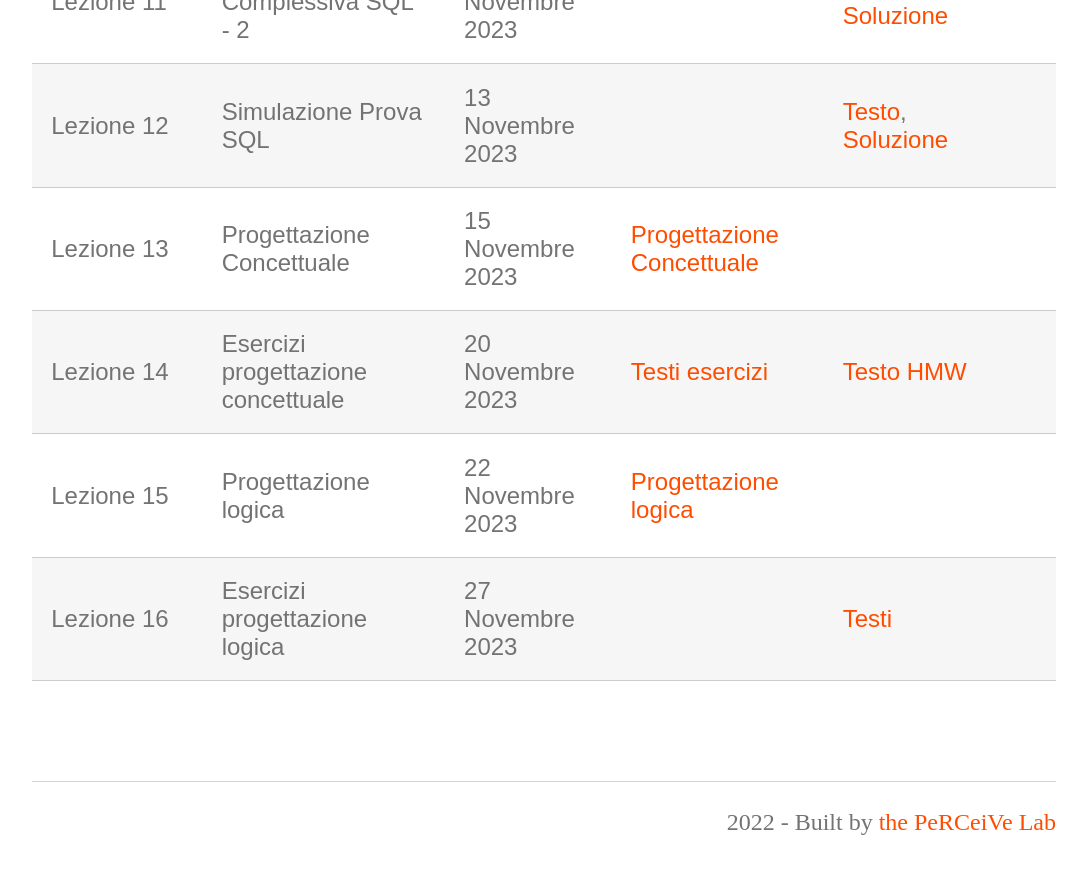
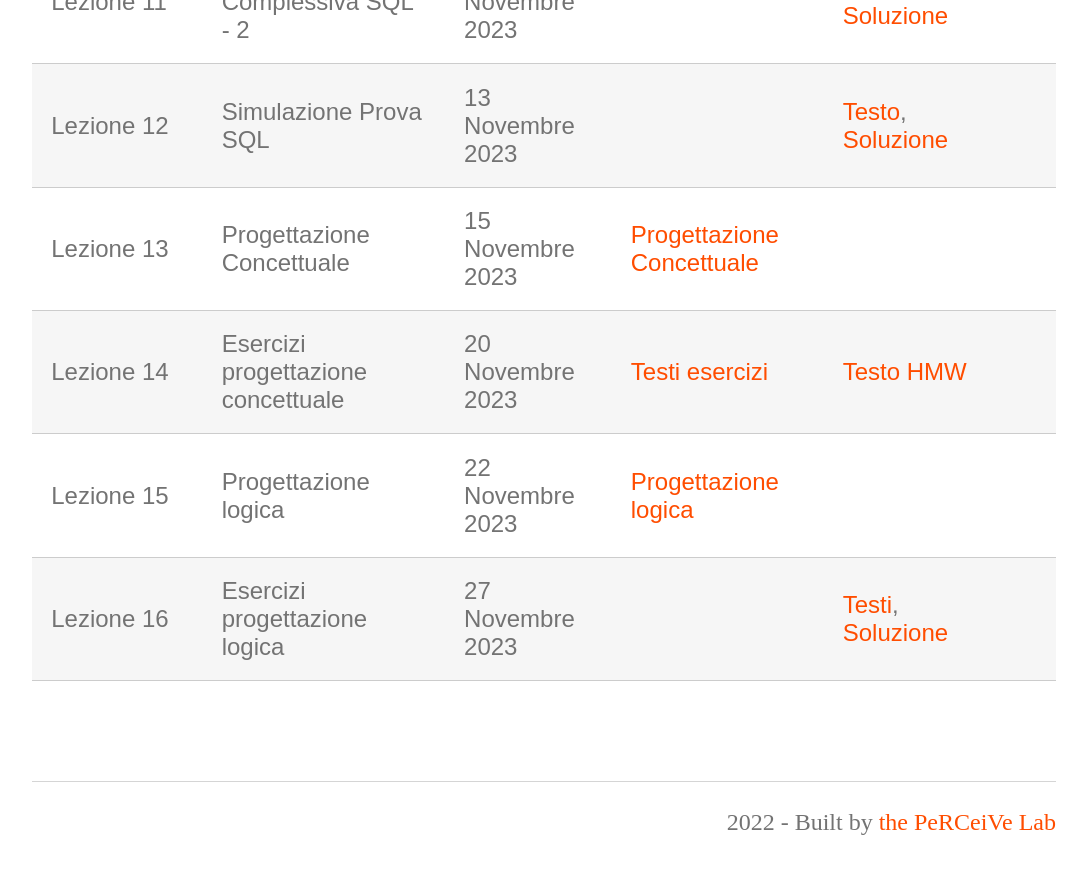
Before and after one commit to perceivelab/database-course, a Jekyll site: the page built from lezioni.md, in a window 1280 px wide and 900 px high, scrolled down 1580 px. Shown: the top 874 px of the window, without its empty margins (96-1183 px from the left). Built offline with Jekyll 4.4.1, drawn with Linux system fonts in a browser that asks for light colours; our own code applies the rules of GitHub Pages for plain Markdown files.

Commit message:
Update lezioni.md

```diff
--- a/lezioni.md
+++ b/lezioni.md
@@ -23,7 +23,7 @@
 | Lezione 13  | Progettazione Concettuale         | 15 Novembre 2023   | [Progettazione Concettuale](https://drive.google.com/file/d/1T2qWYqu8RRHym9q3uZ5yKG5jCa4KesMx/view?usp=sharing) |  |
 | Lezione 14  | Esercizi progettazione concettuale| 20 Novembre 2023   | [Testi esercizi](https://drive.google.com/file/d/1bumTEK2c8FPxLR13vt1b4YN0CYs2eGqG/view?usp=sharing) |  [Testo HMW](https://drive.google.com/file/d/1Zqa9cG7AU2IWQW-qrpkerJSD9imdf0Y9/view?usp=sharing)|
 | Lezione 15 | Progettazione logica | 22 Novembre 2023 | [Progettazione logica](https://drive.google.com/file/d/1EpZHqbGwYR_F4ZkJp-eD7WveW_3aOoeU/view?usp=sharing) | |
-| Lezione 16 | Esercizi progettazione logica | 27 Novembre 2023 | | [Testi](https://drive.google.com/file/d/143lK6aGmQ48AvgFSiNPsQmWW4fF1w77f/view?usp=sharing) |
+| Lezione 16 | Esercizi progettazione logica | 27 Novembre 2023 | | [Testi](https://drive.google.com/file/d/143lK6aGmQ48AvgFSiNPsQmWW4fF1w77f/view?usp=sharing), [Soluzione](https://drive.google.com/file/d/1xj8WvXiotBFhdqg26Pvjh9_fVahr4kpQ/view?usp=sharing) |
 
 
 
```
